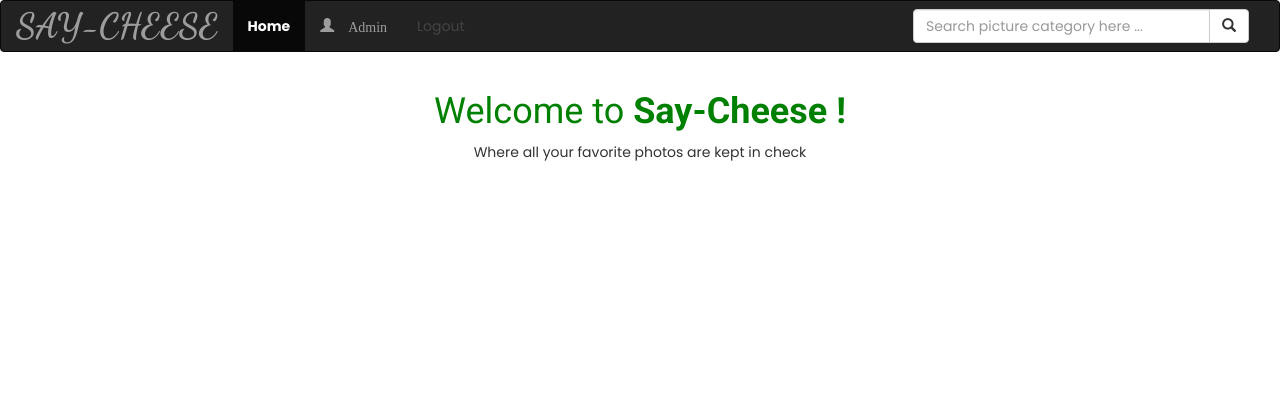
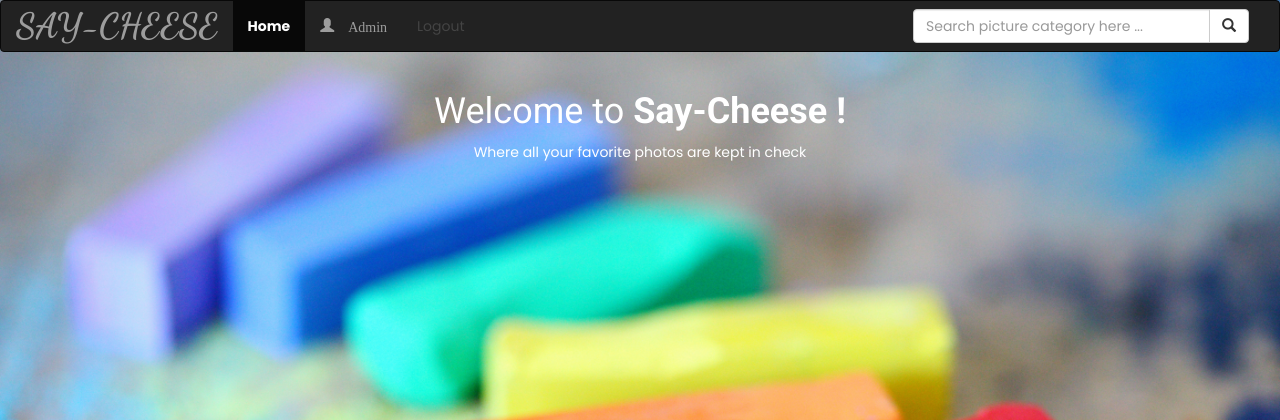
Before and after one commit to Williamsoditi/Say-Cheese, a Django app: page / in a window 1280 px wide. Shown: the top 420 px of the page. Run offline with Django 4.2, Linux system fonts and the light colour scheme; data that the repository does not hold is empty; some libraries are stand-ins or nearby versions.

Commit message:
Style : Overall page styling

```diff
--- a/gallery/templates/all_pics/home.html
+++ b/gallery/templates/all_pics/home.html
@@ -6,7 +6,7 @@
 <div class="container">
     <div>
         <h1 class="text-center">Welcome to <strong>Say-Cheese !</strong></h1>
-        <p class="text-center">Where all your favorite photos are kept in check</p>
+        <p class="text-center main">Where all your favorite photos are kept in check</p>
     </div>
     <div class="row pt-4">
         {% for photo in Picture%}
@@ -26,7 +26,7 @@
                     </div>
                     <!-- MODAL BODY -->
                     <div class="modal-body">
-                        <img src="{{photo.image.url}}" alt="{{photo.name}}" class="img-fluid img-thumbnail">
+                        <img src="{{photo.image.url}}" alt="{{photo.name}}" class="img-fluid img-thumbnail" height="200px" width="200px">
                         <p class="text-center mt-3"><strong>About this photo:&nbsp;</strong>{{ photo.description }}</p>
                         <hr>
                         <div class="row">
@@ -47,7 +47,6 @@
                         <input type="text" class="form-control" value="{{photo.image.url}}" id="{{photo.id}}.url">
                     </div>
                 </div>
-
             </div>
         </div>
         {% endfor %}
--- a/static/css/styles.css
+++ b/static/css/styles.css
@@ -1,6 +1,6 @@
 @import url('https://fonts.googleapis.com/css2?family=Dancing+Script:wght@400;500;600;700&family=Poppins:ital,wght@0,100;0,200;0,300;0,400;0,500;0,600;0,700;0,800;0,900;1,100;1,200;1,300;1,400;1,500;1,600;1,700;1,800;1,900&family=Roboto:ital,wght@0,100;0,300;0,400;0,700;0,900;1,100;1,300;1,500;1,700;1,900&display=swap');
 h1{
-    color: green;
+    color: white;
     font-family: 'Roboto', sans-serif;
 }
 h2{
@@ -17,7 +17,14 @@ p, ul{
 #welky:hover{
     color: greenyellow;
 }
-/* #nav-me{
-    background-color: darkmagenta;
-    color: red;
-} */
+img{
+    margin-top: 2vw;
+}
+body{
+    background-image: url(../images/background.jpg);
+    background-repeat: no-repeat;
+    background-size: cover;
+}
+.main{
+    color: white;
+}
```
Also changed, not shown: static/images/background.jpg (added), static/images/final_bg.jpg (added).
